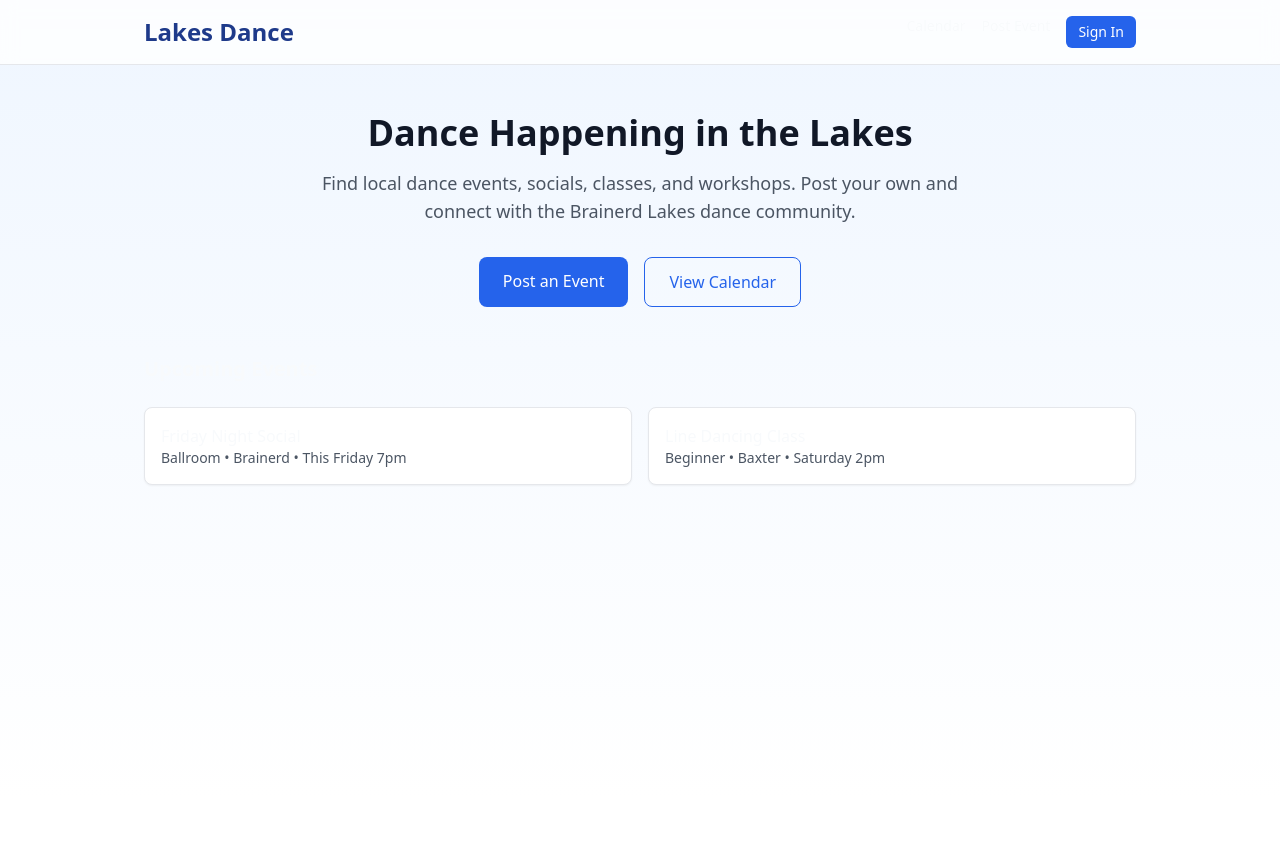
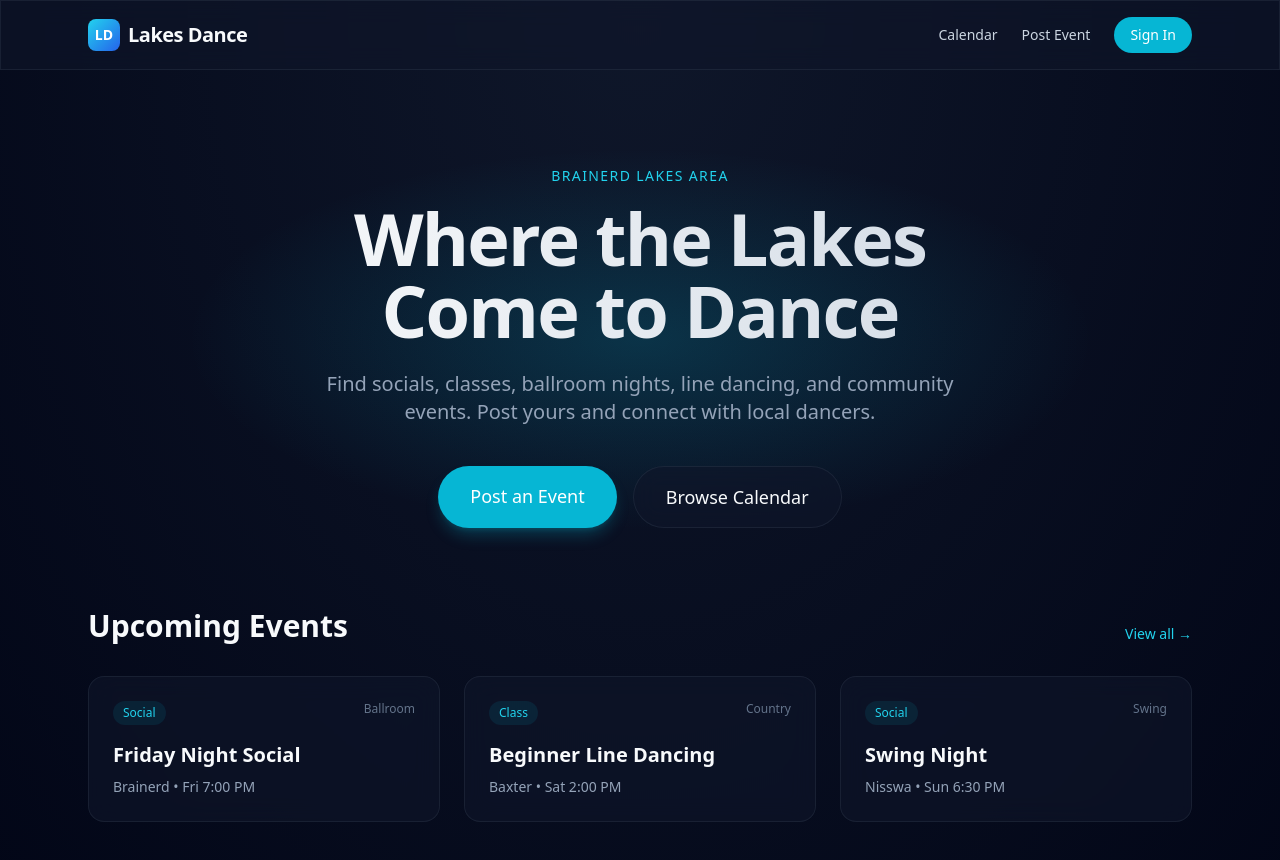
Before and after one commit to KristineMK72/lakes-dance, a Next.js app: page / in a window 1280 px wide. Shown: the top 860 px of the page. Before the commit the page ends 800 px from the top, so only its background shows below. Built offline with nearby package versions, Linux system fonts and the light colour scheme.

Commit message:
Redesign homepage with modern glass UI and better visual hierarchy

```diff
--- a/app/page.tsx
+++ b/app/page.tsx
@@ -2,47 +2,67 @@ import Link from "next/link";
 
 export default function Home() {
   return (
-    <main className="min-h-screen bg-gradient-to-b from-blue-50 to-white">
-      <header className="border-b bg-white/80 backdrop-blur">
-        <div className="mx-auto max-w-5xl px-4 py-4 flex items-center justify-between">
-          <h1 className="text-2xl font-bold text-blue-900">Lakes Dance</h1>
-          <nav className="flex gap-4 text-sm">
-            <Link href="/calendar" className="hover:text-blue-600">Calendar</Link>
-            <Link href="/post" className="hover:text-blue-600">Post Event</Link>
-            <Link href="/login" className="bg-blue-600 text-white px-3 py-1.5 rounded-md hover:bg-blue-700">Sign In</Link>
+    <div className="min-h-screen">
+      {/* Header */}
+      <header className="sticky top-0 z-50 border-b border-white/10 glass">
+        <div className="mx-auto max-w-6xl px-6 py-4 flex items-center justify-between">
+          <div className="flex items-center gap-2">
+            <div className="w-8 h-8 rounded-lg bg-gradient-to-br from-cyan-400 to-blue-600 flex items-center justify-center text-white font-bold text-sm">LD</div>
+            <span className="text-xl font-semibold tracking-tight">Lakes Dance</span>
+          </div>
+          <nav className="flex items-center gap-6 text-sm">
+            <Link href="/calendar" className="text-slate-300 hover:text-white transition">Calendar</Link>
+            <Link href="/post" className="text-slate-300 hover:text-white transition">Post Event</Link>
+            <Link href="/login" className="bg-cyan-500 hover:bg-cyan-400 text-white px-4 py-2 rounded-full text-sm font-medium transition">Sign In</Link>
           </nav>
         </div>
       </header>
 
-      <section className="mx-auto max-w-5xl px-4 py-12 text-center">
-        <h2 className="text-4xl font-bold text-gray-900 mb-4">Dance Happening in the Lakes</h2>
-        <p className="text-lg text-gray-600 mb-8 max-w-2xl mx-auto">
-          Find local dance events, socials, classes, and workshops. Post your own and connect with the Brainerd Lakes dance community.
+      {/* Hero */}
+      <section className="relative overflow-hidden">
+        <div className="absolute inset-0 bg-[radial-gradient(ellipse_at_center,_var(--tw-gradient-stops))] from-cyan-500/20 via-transparent to-transparent" />
+        <div className="mx-auto max-w-6xl px-6 pt-24 pb-20 text-center relative">
+          <p className="text-cyan-400 text-sm font-medium tracking-widest uppercase mb-4">Brainerd Lakes Area</p>
+          <h1 className="text-5xl md:text-7xl font-bold tracking-tight mb-6 bg-gradient-to-r from-white to-slate-300 bg-clip-text text-transparent">
+            Where the Lakes<br />Come to Dance
+          </h1>
+          <p className="text-xl text-slate-400 max-w-2xl mx-auto mb-10">
+            Find socials, classes, ballroom nights, line dancing, and community events. Post yours and connect with local dancers.
           </p>
-        <div className="flex gap-4 justify-center">
-          <Link href="/post" className="bg-blue-600 text-white px-6 py-3 rounded-lg font-medium hover:bg-blue-700">
+          <div className="flex gap-4 justify-center flex-wrap">
+            <Link href="/post" className="bg-cyan-500 hover:bg-cyan-400 text-white px-8 py-4 rounded-full font-medium text-lg transition shadow-lg shadow-cyan-500/25">
               Post an Event
             </Link>
-          <Link href="/calendar" className="border border-blue-600 text-blue-600 px-6 py-3 rounded-lg font-medium hover:bg-blue-50">
-            View Calendar
+            <Link href="/calendar" className="glass px-8 py-4 rounded-full font-medium text-lg hover:bg-white/5 transition">
+              Browse Calendar
             </Link>
+          </div>
         </div>
       </section>
 
-      <section className="mx-auto max-w-5xl px-4 pb-16">
-        <h3 className="text-xl font-semibold mb-6">Upcoming Events</h3>
-        <div className="grid gap-4 md:grid-cols-2">
-          {/* Placeholder cards - will be replaced with real data from Supabase */}
-          <div className="border rounded-lg p-4 bg-white shadow-sm">
-            <h4 className="font-medium">Friday Night Social</h4>
-            <p className="text-sm text-gray-600">Ballroom • Brainerd • This Friday 7pm</p>
+      {/* Upcoming Events */}
+      <section className="mx-auto max-w-6xl px-6 pb-24">
+        <div className="flex items-end justify-between mb-8">
+          <h2 className="text-3xl font-semibold">Upcoming Events</h2>
+          <Link href="/calendar" className="text-cyan-400 text-sm hover:underline">View all →</Link>
         </div>
-          <div className="border rounded-lg p-4 bg-white shadow-sm">
-            <h4 className="font-medium">Line Dancing Class</h4>
-            <p className="text-sm text-gray-600">Beginner • Baxter • Saturday 2pm</p>
+        <div className="grid gap-6 md:grid-cols-2 lg:grid-cols-3">
+          {[
+            { title: "Friday Night Social", style: "Ballroom", place: "Brainerd", time: "Fri 7:00 PM", tag: "Social" },
+            { title: "Beginner Line Dancing", style: "Country", place: "Baxter", time: "Sat 2:00 PM", tag: "Class" },
+            { title: "Swing Night", style: "Swing", place: "Nisswa", time: "Sun 6:30 PM", tag: "Social" },
+          ].map((e) => (
+            <div key={e.title} className="group glass rounded-2xl p-6 hover:border-cyan-500/30 transition border border-transparent">
+              <div className="flex justify-between items-start mb-4">
+                <span className="text-xs font-medium px-2.5 py-1 rounded-full bg-cyan-500/10 text-cyan-400">{e.tag}</span>
+                <span className="text-xs text-slate-500">{e.style}</span>
               </div>
+              <h3 className="text-xl font-semibold mb-2 group-hover:text-cyan-300 transition">{e.title}</h3>
+              <p className="text-slate-400 text-sm">{e.place} • {e.time}</p>
+            </div>
+          ))}
         </div>
       </section>
-    </main>
+    </div>
   );
 }
```
Lines whose indentation alone changed are shown as unchanged.
